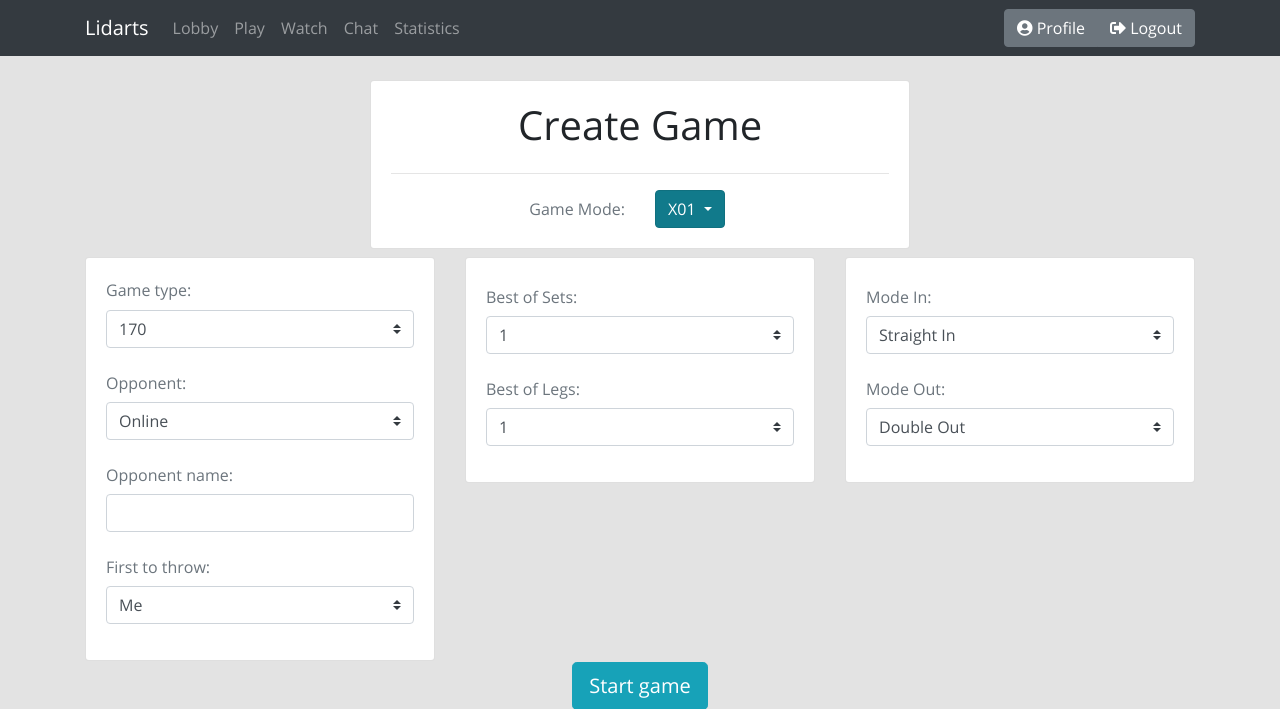
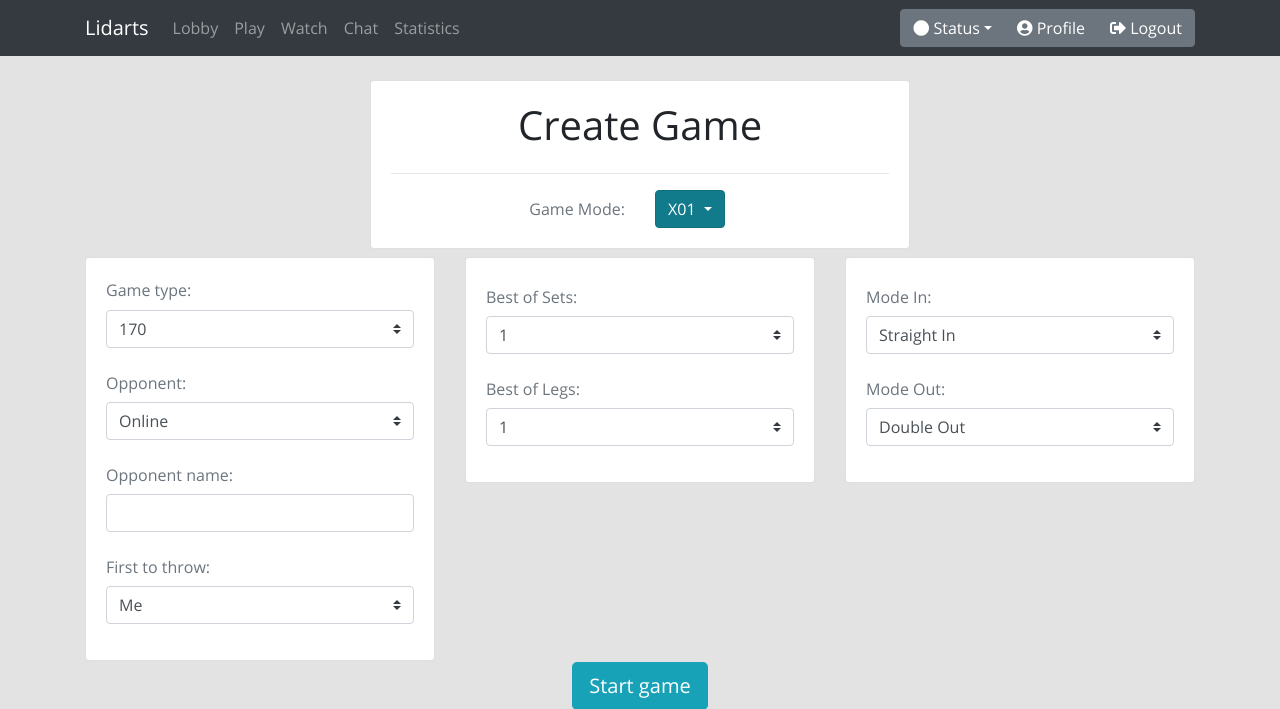
Before and after one commit to mischkadb/lidarts, a Flask app: template lidarts/templates/game/create_X01.html in a window 1280 px wide. Shown: the top 709 px of the page. Run offline with Flask 2, Linux system fonts and the light colour scheme; the template is opened without the code that fills it: values that come from a table or form of the project are taken from there, others are empty; the visitor is signed in with stand-in values (Sample User, id 1); data comes from the database, SQL or seed files in the repository; some libraries are stand-ins or nearby versions.

Commit message:
Added changeable user status indicator

```diff
--- a/lidarts/game/routes.py
+++ b/lidarts/game/routes.py
@@ -119,7 +119,6 @@ def validate_score():
 @bp.route('/decline_challenge/')
 @bp.route('/decline_challenge/<id>', methods=['POST'])
 def decline_challenge(id):
-    print(id)
     id = int(id)
     game = Game.query.filter_by(id=id).first_or_404()
     game.status = "declined"
--- a/lidarts/models.py
+++ b/lidarts/models.py
@@ -20,6 +20,7 @@ class User(db.Model, UserMixin):
     active = db.Column(db.Boolean)
     last_seen = db.Column(db.DateTime, default=datetime.utcnow)
     active_sessions = db.Column(db.Integer, default=0)
+    status = db.Column(db.String(15), default='online')
     roles = db.relationship('Role', secondary=roles_users,
                             backref=db.backref('users', lazy='dynamic'))
 
--- a/lidarts/static/css/custom.css
+++ b/lidarts/static/css/custom.css
@@ -114,3 +114,19 @@ a.no-underline {
 .match_card:hover {
     background: #eeeeee;
 }
+
+.status-online{
+    color: #33dd33;
+}
+
+.status-lfg{
+    color: #aa00aa;
+}
+
+.status-busy{
+    color: #eeee00;
+}
+
+.status-ingame{
+    color: #5555ee;
+}
--- a/lidarts/static/js/base_socket.js
+++ b/lidarts/static/js/base_socket.js
@@ -16,5 +16,28 @@ $(document).ready(function() {
         socket.emit('user_heartbeat');
     }, 5000);
 
+    socket.emit('get_status');
+
+    socket.on('status_reply', function (msg) {
+        var indicator = $(document.getElementsByClassName('status-indicator'));
+        indicator.addClass('status-' + msg['status']);
+    });
+
+    // Handler for the score input form.
+    var status_url = $('#status_url').data()['url'];
+
+    $('.dropdown-status').click( function (event) {
+        var status = event.target.id.replace('dropdown-', '');
+
+        $.post(status_url + status,
+            function() {
+                var indicator = $(document.getElementsByClassName('status-indicator'));
+                indicator.removeClass('status-online');
+                indicator.removeClass('status-lfg');
+                indicator.removeClass('status-busy');
+                indicator.addClass('status-' + status);
+            });
+    });
+
 
 });
--- a/lidarts/templates/base.html
+++ b/lidarts/templates/base.html
@@ -56,7 +56,16 @@
                     <a href="{{ url_for_security('login') }}" class="btn btn-secondary" role="button"><i class="fas fa-sign-in-alt"></i> {{ _('Sign In') }}</a>
                     <a href="{{ url_for_security('register') }}" class="btn btn-info" role="button"><i class="fas fa-user-plus"></i> {{ _('Register') }}</a>
                     {% else %}
-                    <a href="{{ url_for('profile.overview', username=current_user.username) | replace('%40', '@') }}"  class="btn btn-secondary" role="button"><i class="fas fa-user-circle"></i> {{ _('Profile') }}</a></li>
+                    <div class="btn-group" role="group">
+                        <button id="statusDrop" type="button" class="btn btn-secondary dropdown-toggle" data-toggle="dropdown" aria-haspopup="true" aria-expanded="false" ><i class="fas fa-circle status-indicator"></i> {{ _('Status') }}</button>
+                        <div class="dropdown-menu" aria-labelledby="statusDrop">
+                            <a class="dropdown-item dropdown-status" id="dropdown-online" href="#"><i class="fas fa-circle status-online"></i> Online</a>
+                            <a class="dropdown-item dropdown-status" id="dropdown-lfg" href="#"><i class="fas fa-circle status-lfg"></i> Looking for Game</a>
+                            <a class="dropdown-item dropdown-status" id="dropdown-busy" href="#"><i class="fas fa-circle status-busy"></i> Busy</a>
+                        </div>
+                    </div>
+
+                    <a href="{{ url_for('profile.overview', username=current_user.username) | replace('%40', '@') }}"  class="btn btn-secondary" role="button"><i class="fas fa-user-circle"></i> {{ _('Profile') }}</a>
                     <a href="{{ url_for_security('logout') }}" class="btn btn-secondary" role="button"><i class="fas fa-sign-out-alt"></i> {{ _('Logout') }}</a>
                     {% endif %}
                 </div>
@@ -64,6 +73,8 @@
         </div>
     </div>
 </nav>
+
+<meta id="status_url" data-url="{{ url_for('profile.set_status') }}">
 {% endblock %}
 
 {% block content %}
```
Also changed, not shown: lidarts/profile/routes.py (+12 -1 lines), lidarts/socket/base_handler.py (+7 -0 lines), migrations/versions/2c2c14f24f76_.py (added, +28 -0 lines). Lines whose indentation alone changed are shown as unchanged.
